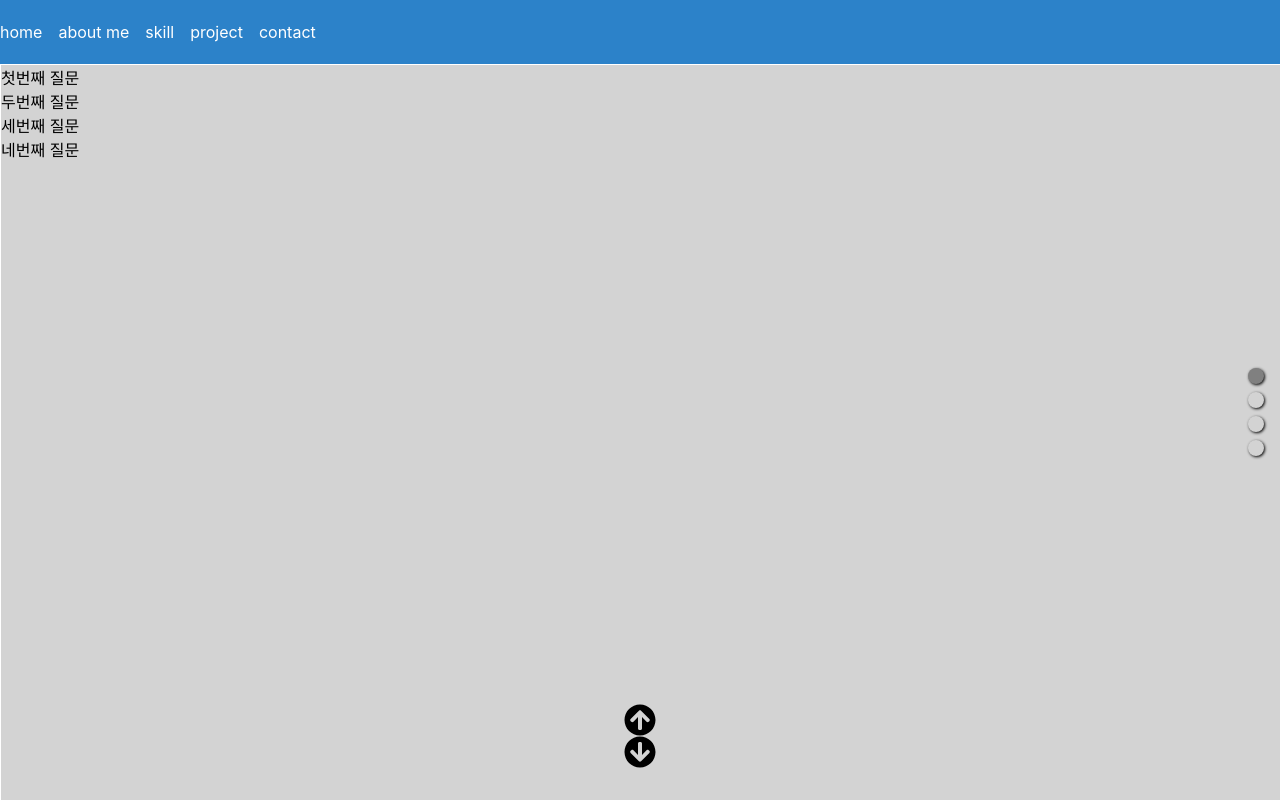
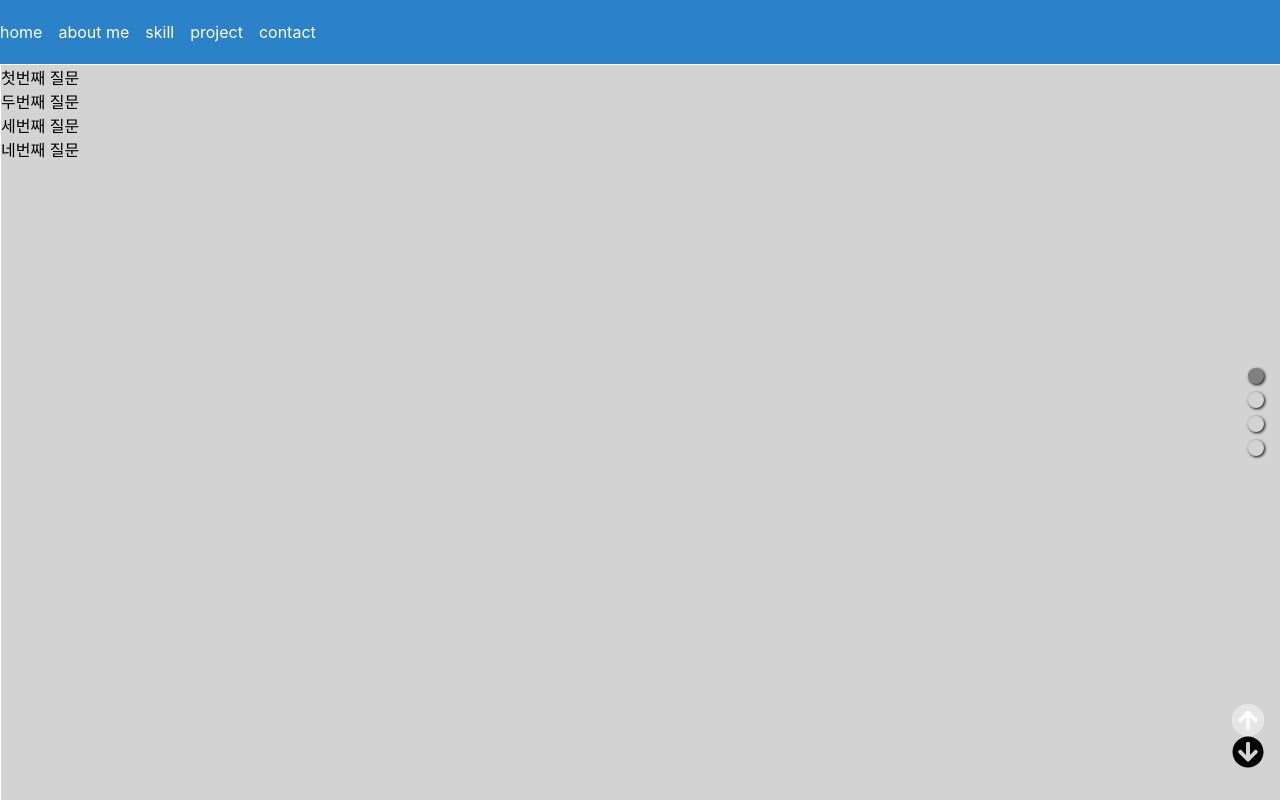
Before and after one commit to Park1016/portfolio, a Next.js app: page / in a window 1280 px wide. Built offline with nearby package versions, Linux system fonts and the light colour scheme.

Commit message:
맨위로, 맨아래로 버튼 생성

```diff
--- a/components/home/home.jsx
+++ b/components/home/home.jsx
@@ -4,6 +4,7 @@ import dynamic from 'next/dynamic';
 import { faArrowCircleUp, faArrowCircleDown } from '@fortawesome/free-solid-svg-icons';
 import { FontAwesomeIcon } from '@fortawesome/react-fontawesome';
 import { library } from '@fortawesome/fontawesome-svg-core';
+import * as S from '../../styles/home.style';
 // import P from '../../styles/Home.module.css';
 
 const AboutMe = dynamic(() => import('../aboutMe/aboutMe'));
@@ -21,11 +22,21 @@ export default class Home extends Component {
     constructor(props){
         super(props);
         this.slide = this.slide.bind(this);
+        this.box = React.createRef();
         this.onScroll = this.onScroll.bind(this);
         this.scrollUp = this.scrollUp.bind(this);
         this.scrollDown = this.scrollDown.bind(this);
+        this.upDown = this.upDown.bind(this);
+        this.upEnter = this.upEnter.bind(this);
+        this.upLeave = this.upLeave.bind(this);
+        this.downEnter = this.downEnter.bind(this);
+        this.downLeave = this.downLeave.bind(this);
+
         this.state = {
             scroll: false,
+            slideIndex: 0,
+            upText: false,
+            downText: false
         }
     }
     slide(y){
@@ -51,6 +62,7 @@ export default class Home extends Component {
         if(check){
             this.setState({ scroll: true });
         }
+
     }
 
     componentDidUpdate(){
@@ -73,6 +85,26 @@ export default class Home extends Component {
         this.slider.slickGoTo(3);
     }
 
+    upDown = () => {
+        console.log(this.box.current.scrollTop);
+    }
+
+    upEnter = () => {
+        this.setState({ upText: true });
+    }
+
+    upLeave = () => {
+        this.setState({ upText: false });
+    }
+
+    downEnter = () => {
+        this.setState({ downText: true });
+    }
+
+    downLeave = () => {
+        this.setState({ downText: false });
+    }
+
     render() {
 
         const text = ['aboutMe', 'skill', 'project', 'contact'];
@@ -91,13 +123,22 @@ export default class Home extends Component {
                     <p>{text[i]}</p>
                 );
             },
+            beforeChange: (current, next) => this.setState({ slideIndex: next })
         };
 
 
         return (
-            <div>
-                <FontAwesomeIcon icon={faArrowCircleUp} onClick={this.scrollUp} />
-                <FontAwesomeIcon icon={faArrowCircleDown} onClick={this.scrollDown} />
+            <div ref={this.box}>
+                <S.up onClick={this.scrollUp} up={this.state.slideIndex} onMouseEnter={this.upEnter} onMouseLeave={this.upLeave}>
+                    {this.state.upText && <p>맨위로</p>}
+                    {/* <p>맨위로</p> */}
+                </S.up>
+                <FontAwesomeIcon icon={faArrowCircleUp} />
+                <S.down onClick={this.scrollDown} down={this.state.slideIndex} onMouseEnter={this.downEnter} onMouseLeave={this.downLeave}>
+                    {this.state.downText && <p>맨아래로</p>}
+                    {/* <p>맨아래로</p> */}
+                </S.down>
+                <FontAwesomeIcon icon={faArrowCircleDown} />
                 <Slider {...settings} ref={slider => this.slider = slider}>
                     <div>
                         <AboutMe />
--- /dev/null
+++ b/styles/home.style.js
@@ -0,0 +1,79 @@
+import styled, { css } from 'styled-components';
+
+const up = styled.div`
+    width: 2rem;
+    height: 2rem;
+    border-radius: 50%;
+    position: absolute;
+    bottom: 4rem;
+    /* left: calc(50vw - 1rem); */
+    right: 1rem;
+    z-index: 13;
+    p {
+        width: 4rem;
+        padding: 0.2rem 0.5rem;
+        background: rgb(0,0,0,0.5);
+        color: #fff;
+        border-radius: 10px;
+        transform: translate(-4.5rem, 0.1rem);
+    }
+    ${(props) => {
+        if (props.up === 0) {
+            return css`
+                background: rgb(255,255,255,0.9);
+                :hover {
+                    cursor: not-allowed;
+                }
+            `;
+        } else {
+            return css`
+                background: transparent;
+                :hover {
+                    cursor: pointer;
+                }
+            `;
+        }
+    }}
+`;
+
+const down = styled.div`
+    width: 2rem;
+    height: 2rem;
+    border-radius: 50%;
+    background: transparent;
+    position: absolute;
+    bottom: 2rem;
+    /* left: calc(50vw - 1rem); */
+    right: 1rem;
+    z-index: 13;
+    p {
+        width: 5rem;
+        padding: 0.2rem 0.5rem;
+        background: rgb(0,0,0,0.5);
+        color: #fff;
+        border-radius: 10px;
+        transform: translate(-5.5rem, 0.1rem);
+    }
+    ${(props) => {
+        if (props.down === 3) {
+            return css`
+                background: rgb(255,255,255,0.9);
+                :hover {
+                    cursor: not-allowed;
+                }
+            `;
+        } else {
+            return css`
+                background: transparent;
+                :hover {
+                    cursor: pointer;
+                }
+            `;
+        }
+    }}
+`;
+
+export {
+    up,
+    down,
+}
--- a/styles/icon.css
+++ b/styles/icon.css
@@ -2,7 +2,8 @@
 .fa-arrow-circle-down {
   position: absolute;
   bottom: 4rem;
-  left: calc(50vw - 1rem);
+  /* left: calc(50vw - 1rem); */
+  right: 1rem;
   z-index: 12;
   font-size: 2rem;
 }
```
